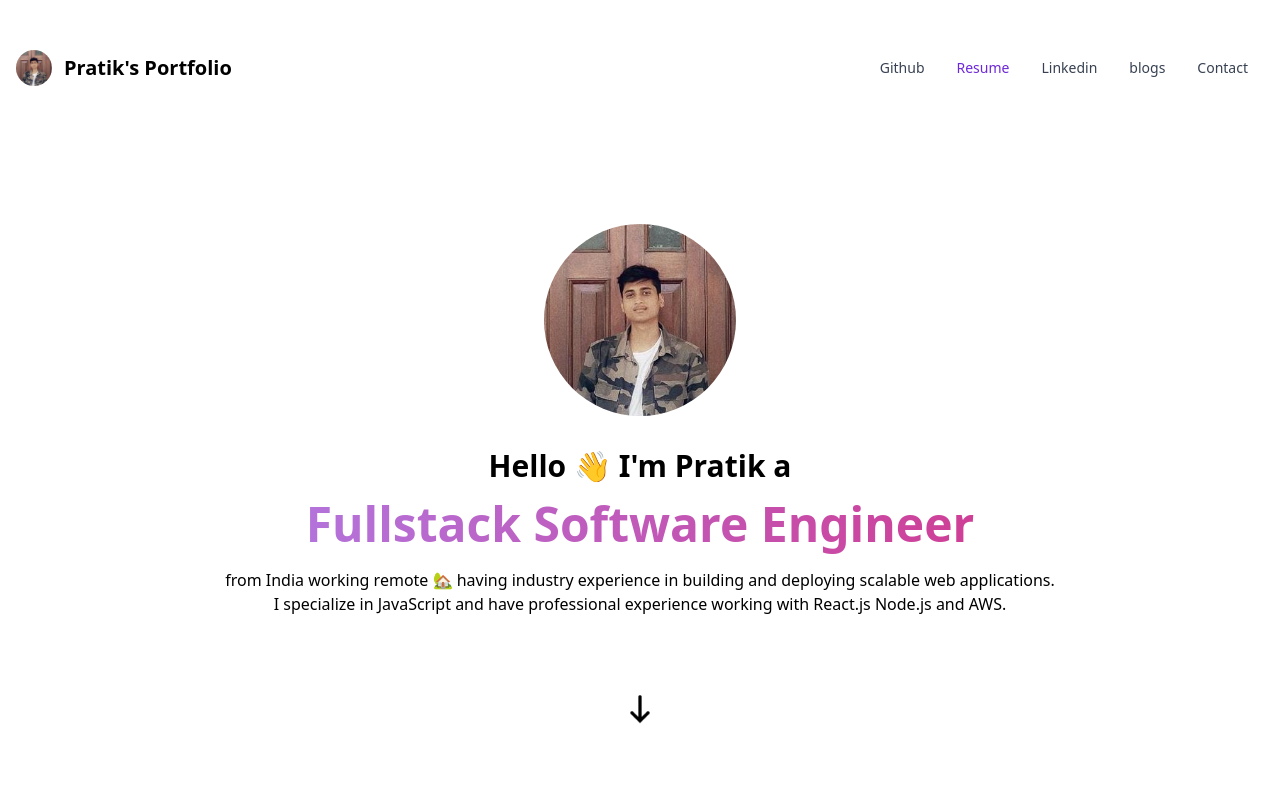
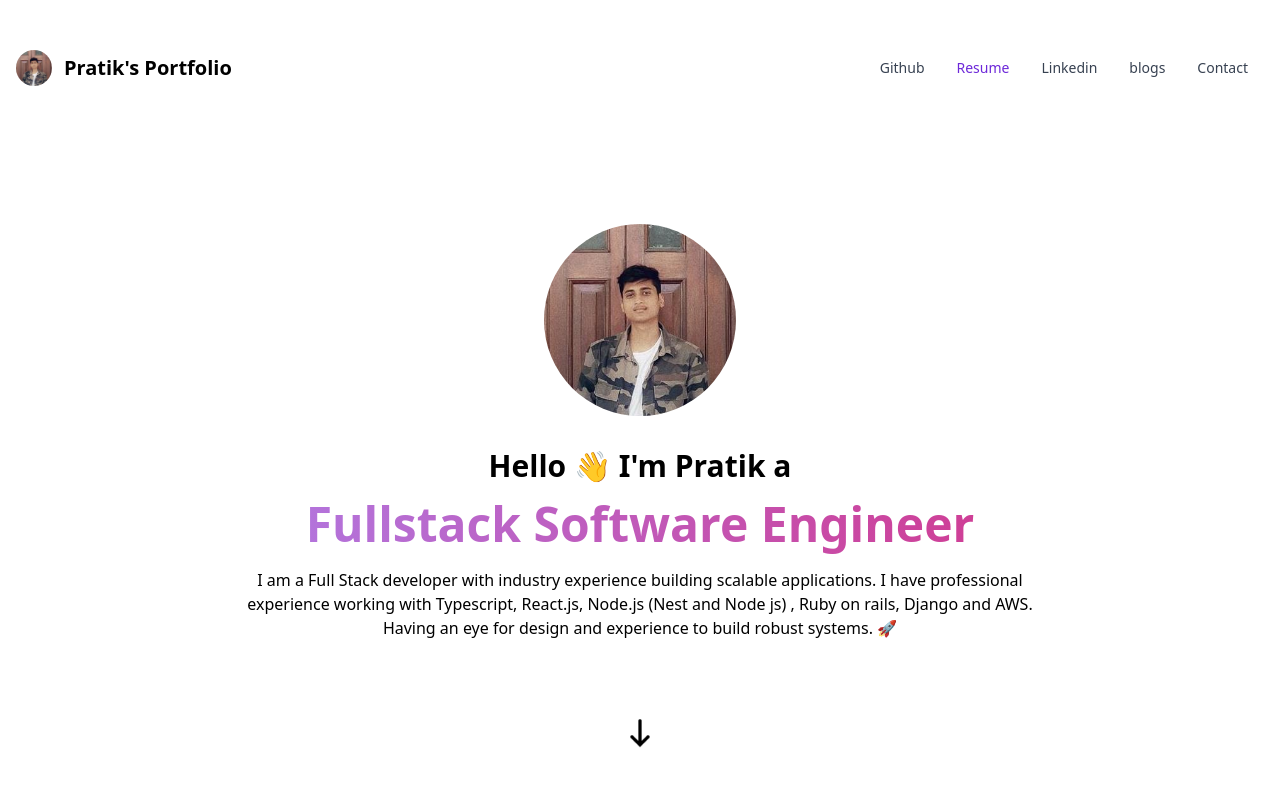
Before and after one commit to pratik-codes/Portfolios, a React (Create React App) app: page / in a window 1280 px wide. Shown: the top 800 px of the page. Built offline with nearby package versions, Linux system fonts and the light colour scheme.

Commit message:
hero description updated

```diff
--- a/src/Components/Hero.tsx
+++ b/src/Components/Hero.tsx
@@ -28,10 +28,11 @@ const Hero = () => {
         </h1>
         <div className="flex justify-center mt-1">
           <p className=" text-center  border-gray-500 p-2 w-5/6 2xl:w-4/6 xl:w-4/6 lg:w-4/6 md:w-4/6">
-            from India working remote 🏡 having industry experience in building
-            and deploying scalable web applications. I specialize in JavaScript
-            and have professional experience working with React.js Node.js and
-            AWS.
+            I am a Full Stack developer with industry experience building
+            scalable applications. I have professional experience working with
+            Typescript, React.js, Node.js (Nest and Node js) , Ruby on rails,
+            Django and AWS. Having an eye for design and experience to build
+            robust systems. 🚀
           </p>
         </div>
       </div>
```
